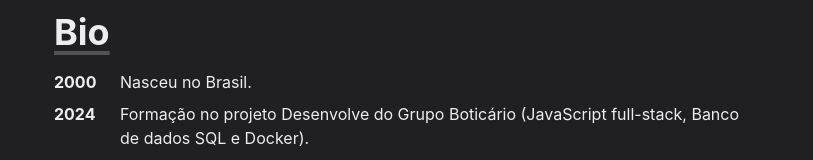
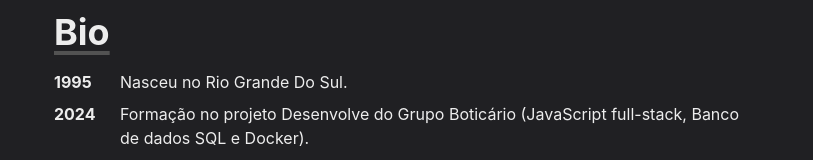
Before and after one commit to Marcelovgs/Portifolio-novo, a Next.js app: page / in a window 1280 px wide. Shown: the part 730-890 px from the top of the page, without its empty margins (234-1047 px from the left). Built offline with nearby package versions, Linux system fonts and the light colour scheme.

Commit message:
correção de algumas informaçoes

```diff
--- a/src/app/page.tsx
+++ b/src/app/page.tsx
@@ -69,9 +69,9 @@ export default function Home() {
 
         <Box display="flex" mb={2}>
           <Box as="span" fontWeight="bold" mr={4} minW="50px">
-            2000
+            1995
           </Box>
-          <Box>Nasceu no Brasil.</Box>
+          <Box>Nasceu no Rio Grande Do Sul.</Box>
         </Box>
 
         {/* Bloco de 2024 */}
```
Also changed, not shown: src/components/section.tsx (+4 -9 lines).
